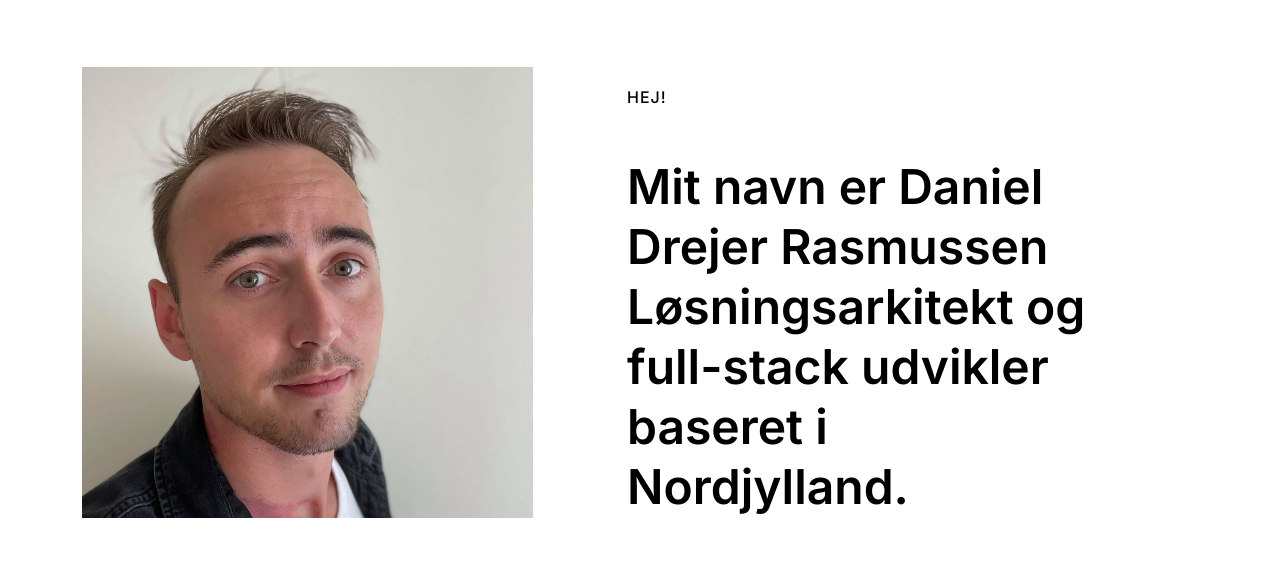
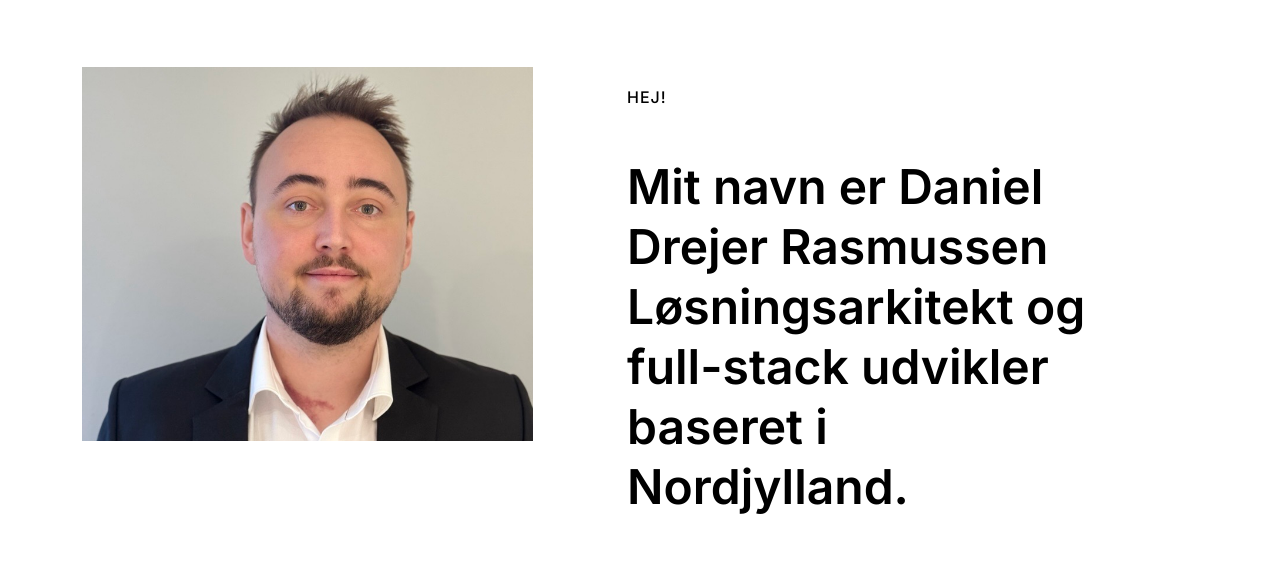
Before and after one commit to drejrdk/drejrdk.github.io, a plain HTML site: page index.html in a window 1280 px wide. Shown: the part 113-687 px from the top of the page. Drawn offline with nearby package versions, Linux system fonts and the light colour scheme.

Commit message:
Update index.html

```diff
--- a/index.html
+++ b/index.html
@@ -48,7 +48,7 @@
         <div class="row">
           <div class="col-12 col-sm-12 col-md-5 col-lg-5 col-xl-5 col-xxl-5">
             <figure>
-              <img src="assets/images/profile-image2.jpg">
+              <img src="assets/images/profile-image2.png">
             </figure>
           </div>
           <div class="col-12 col-sm-12 col-md-7 col-lg-7 col-xl-7 col-xxl-7">
```
